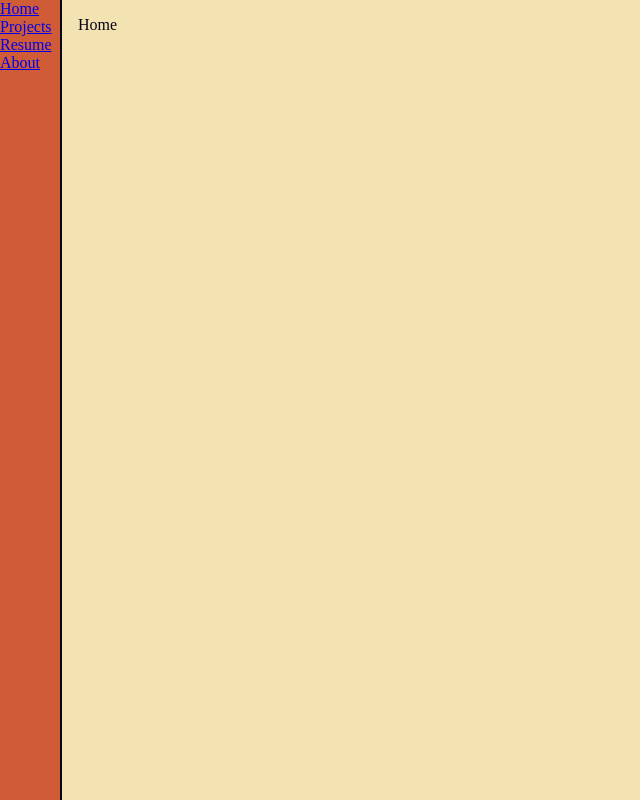
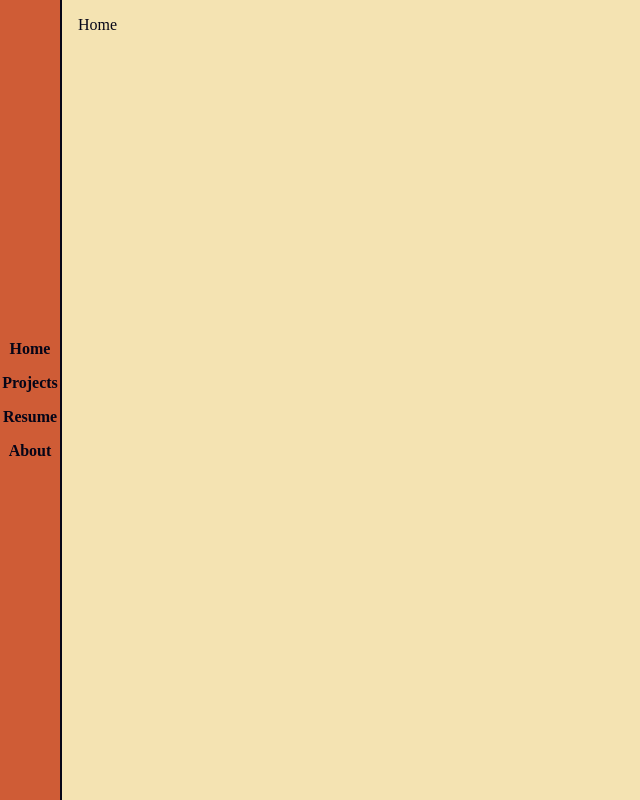
Before and after one commit to bitterhippo/portfolioOne, a React (Vite) app: page / in a window 1280 px wide. Shown: the whole page, without its empty margins (0-640 px from the left). Built offline with nearby package versions, Linux system fonts and the light colour scheme.

Commit message:
changes styling to allow for better presentation of links

```diff
--- a/src/components/SideBar/SideBar.tsx
+++ b/src/components/SideBar/SideBar.tsx
@@ -1,15 +1,14 @@
 import type { SideBarProps } from "./types";
-import { SidebarContainer } from "./styles";
+import { SidebarContainer, StyledLink } from "./styles";
 import { data } from "./constants";
-import { Link } from "react-router-dom";
 
 export const SideBar = ({ isMobile, isOpen }: SideBarProps) => {
   return (
     <SidebarContainer isMobile={isMobile} isOpen={isOpen}>
       {Object.values(data).map(({ label, url }) => (
-        <Link key={url} to={url}>
+        <StyledLink key={url} to={url}>
           {label}
-        </Link>
+        </StyledLink>
       ))}
     </SidebarContainer>
   );
--- a/src/components/SideBar/styles.tsx
+++ b/src/components/SideBar/styles.tsx
@@ -1,5 +1,6 @@
 import styled from "styled-components";
 import { theme } from "../Theme";
+import { Link } from "react-router-dom";
 
 interface SidebarContainerProps {
   isOpen: boolean;
@@ -9,6 +10,7 @@ interface SidebarContainerProps {
 export const SidebarContainer = styled.div<SidebarContainerProps>`
   display: flex;
   flex-direction: column;
+  height: 100%;
   min-width: ${({ isOpen }) => (isOpen ? "200px" : "60px")};
   max-width: ${({ isOpen }) => (isOpen ? "300px" : "60px")};
   width: ${({ isOpen }) => (isOpen ? "250px" : "60px")};
@@ -16,4 +18,17 @@ export const SidebarContainer = styled.div<SidebarContainerProps>`
   color: ${theme.colors.background};
   transition: width 0.3s ease;
   border-right: 2px solid ${theme.colors.background};
+  align-items: center;
+  justify-content: center;
+  gap: ${theme.spacing.md};
 `;
+
+export const StyledLink = styled(Link)`
+  text-decoration: none;
+  color: ${({ theme }) => theme.colors.background};
+  font-weight: 600;
+
+  &:hover {
+    color: ${({ theme }) => theme.colors.textPrimary};
+  }
+`;
```
